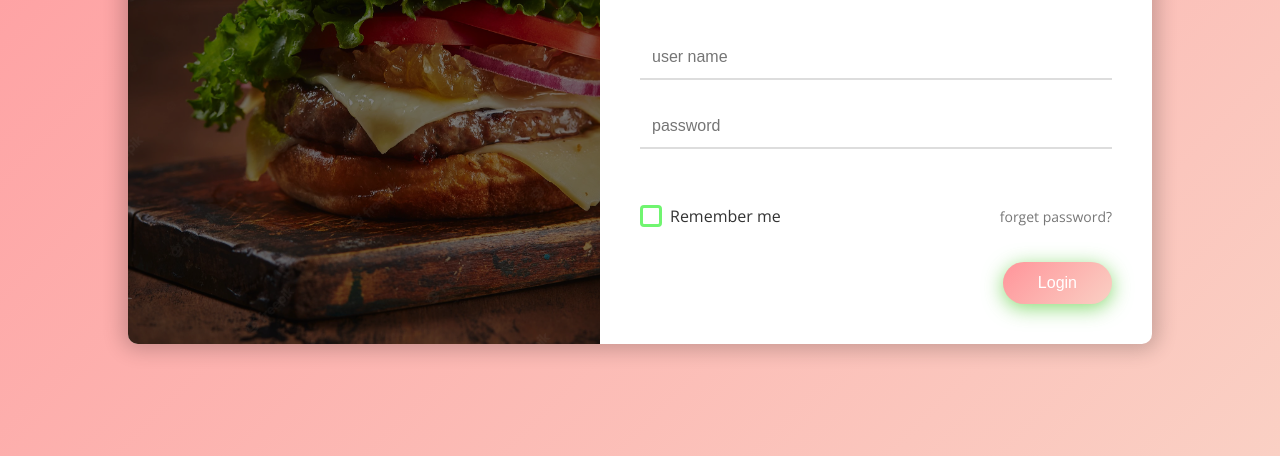
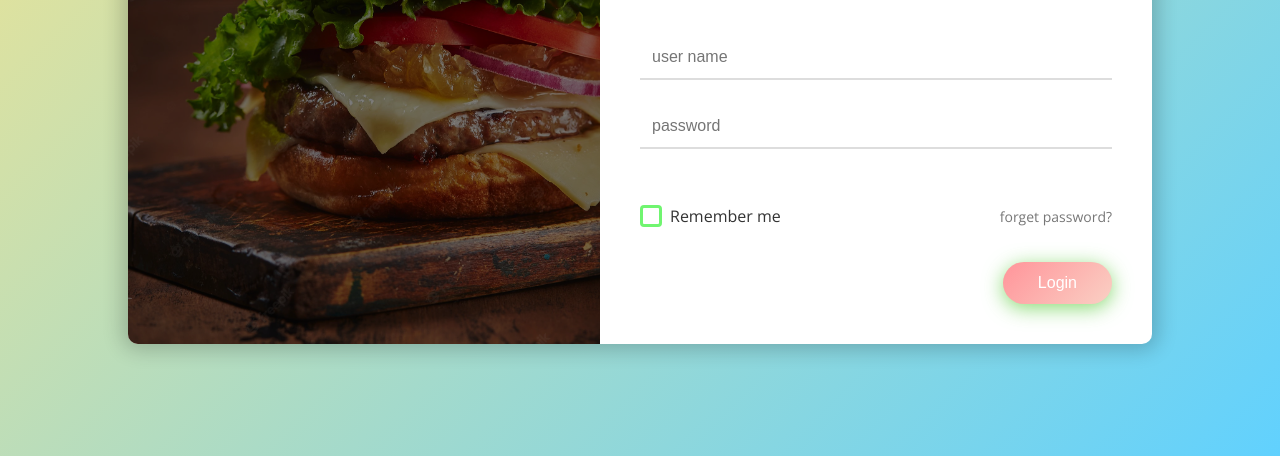
Before and after one commit to Hiralsathwara/Online-Food-Order-Delivery-system, a plain HTML site: page index.html in a window 1280 px wide. Shown: the part 344-800 px from the top of the page. Drawn offline with nearby package versions, Linux system fonts and the light colour scheme.

Commit message:
Update index.css

```diff
--- a/index.css
+++ b/index.css
@@ -1,5 +1,5 @@
 body {
-  background-image: linear-gradient(135deg, #ff9a9e 0%, #fad0c4 100%);
+  background-image: linear-gradient(135deg, #f6e58d 0%, #61d1fe 100%);
   background-size: cover;
   background-repeat: no-repeat;
   background-attachment: fixed;
```
